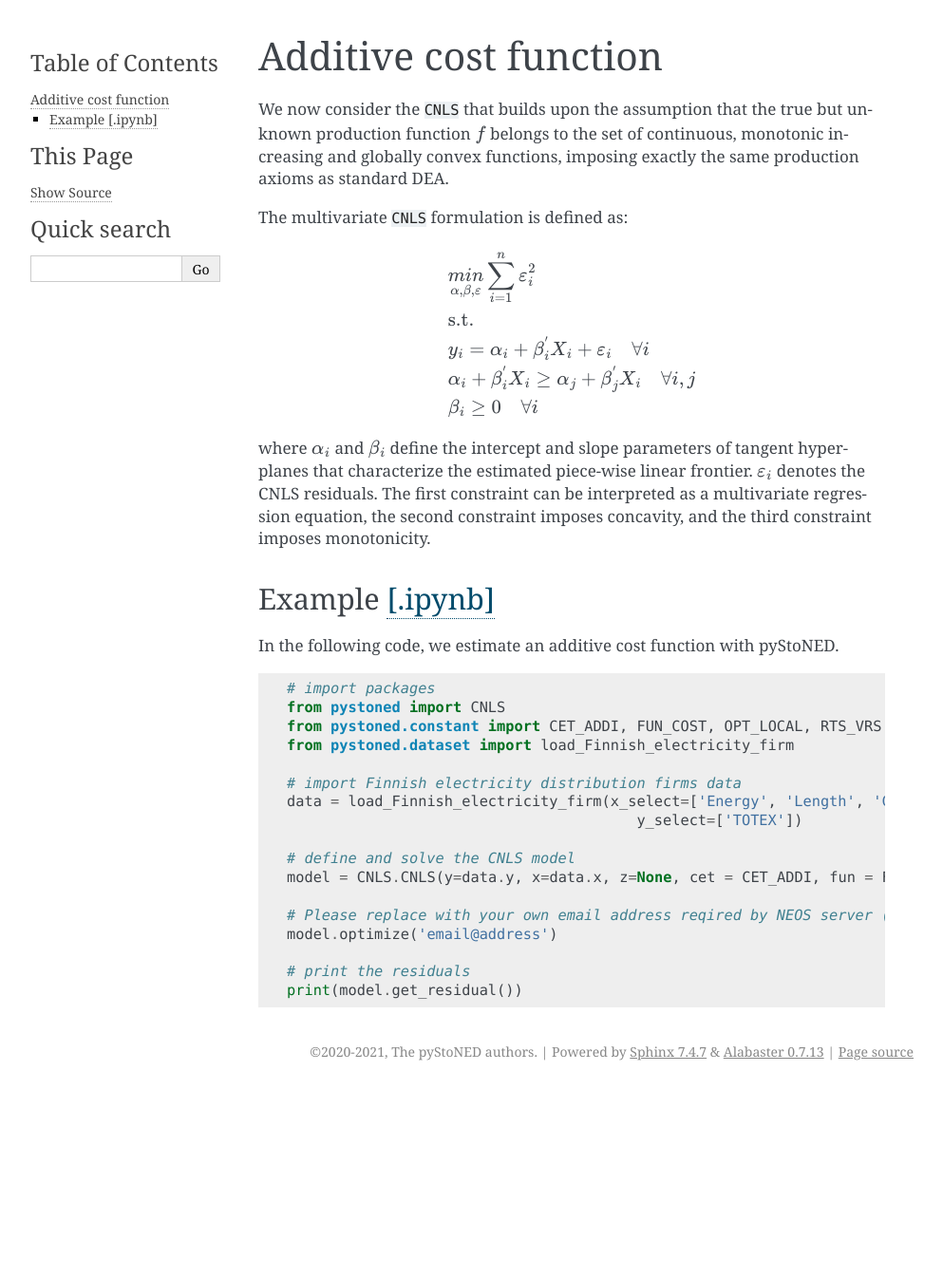
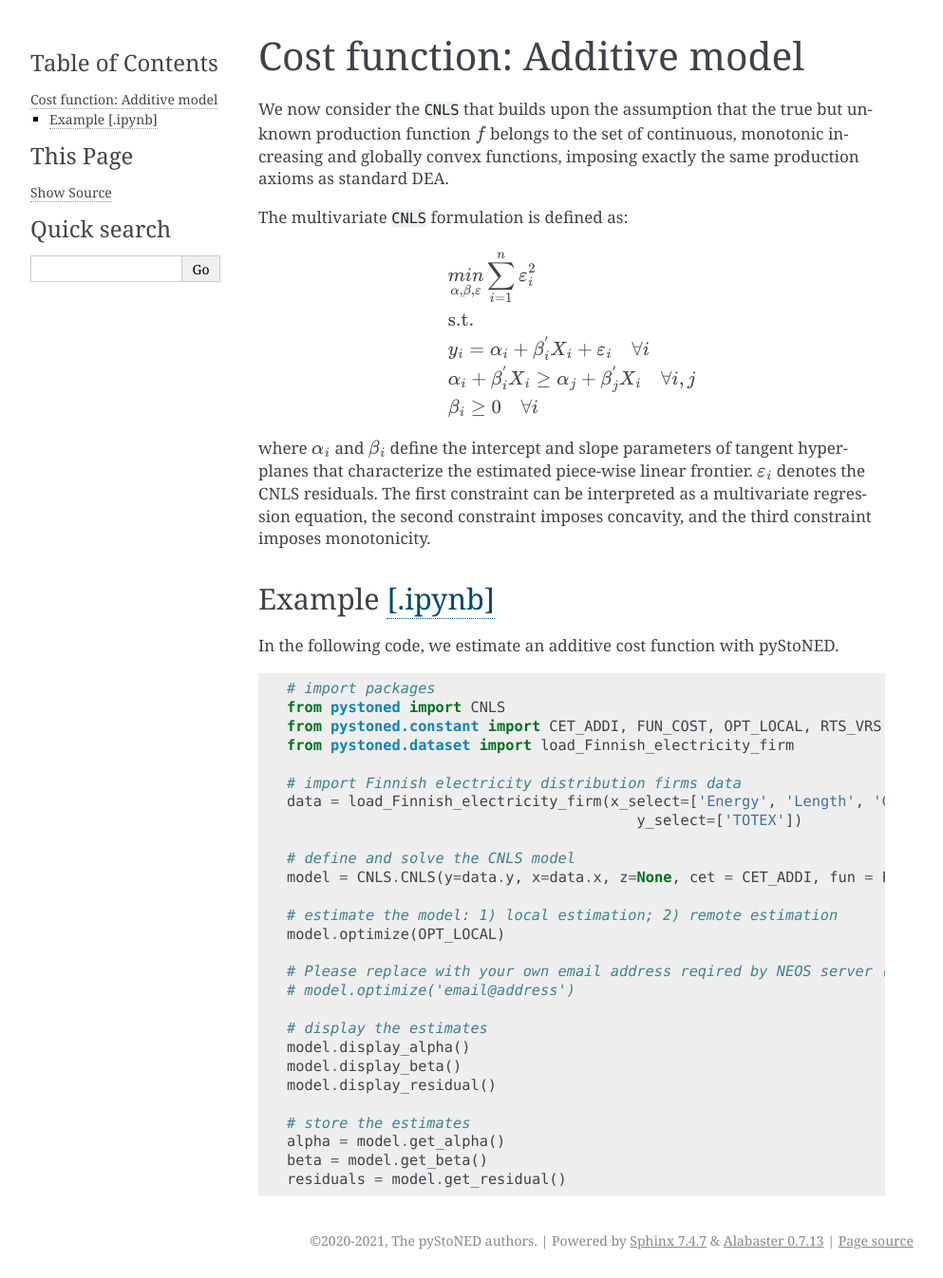
Before and after one commit to ds2010/pyStoNED, a Sphinx documentation site: the page built from doc/sphinx/examples/CNLS/additive_cost.rst, in a window 1280 px wide. Shown: the whole page at 95% size, without its empty margins (148-1141 px from the left). Built offline with Sphinx 7.4.7, drawn with Linux system fonts in a browser that asks for light colours; before the commit the page ends 1147 px from its top, so only the background shows below that.

Commit message:
doc(CNLS_cost): update the examples

```diff
--- a/doc/sphinx/examples/CNLS/additive_cost.rst
+++ b/doc/sphinx/examples/CNLS/additive_cost.rst
@@ -1,6 +1,6 @@
-========================
-Additive cost function
-========================
+===============================
+Cost function: Additive model
+===============================
 
 We now consider the ``CNLS`` that builds upon the assumption that the true but unknown production function
 :math:`f` belongs to the set of continuous, monotonic increasing and globally convex functions,
@@ -45,8 +45,18 @@ In the following code, we estimate an additive cost function with pyStoNED.
     # define and solve the CNLS model
     model = CNLS.CNLS(y=data.y, x=data.x, z=None, cet = CET_ADDI, fun = FUN_COST, rts = RTS_VRS)
 
+    # estimate the model: 1) local estimation; 2) remote estimation
+    model.optimize(OPT_LOCAL)
+
     # Please replace with your own email address reqired by NEOS server (see https://neos-guide.org/content/FAQ#email)
-    model.optimize('email@address')
+    # model.optimize('email@address')
 
-    # print the residuals
-    print(model.get_residual())
+    # display the estimates
+    model.display_alpha()
+    model.display_beta()
+    model.display_residual()
+
+    # store the estimates
+    alpha = model.get_alpha()
+    beta = model.get_beta()
+    residuals = model.get_residual()
```
Also changed, not shown: 1 other file.
